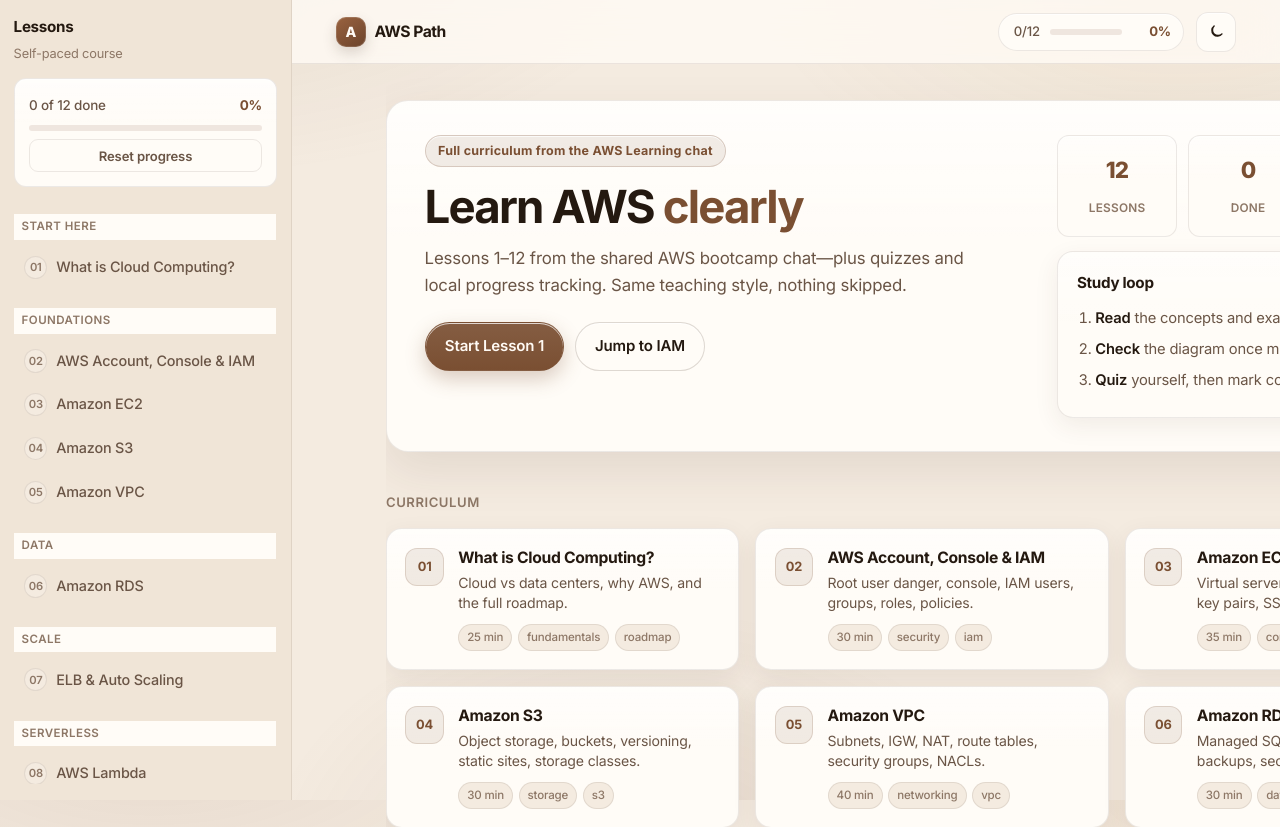
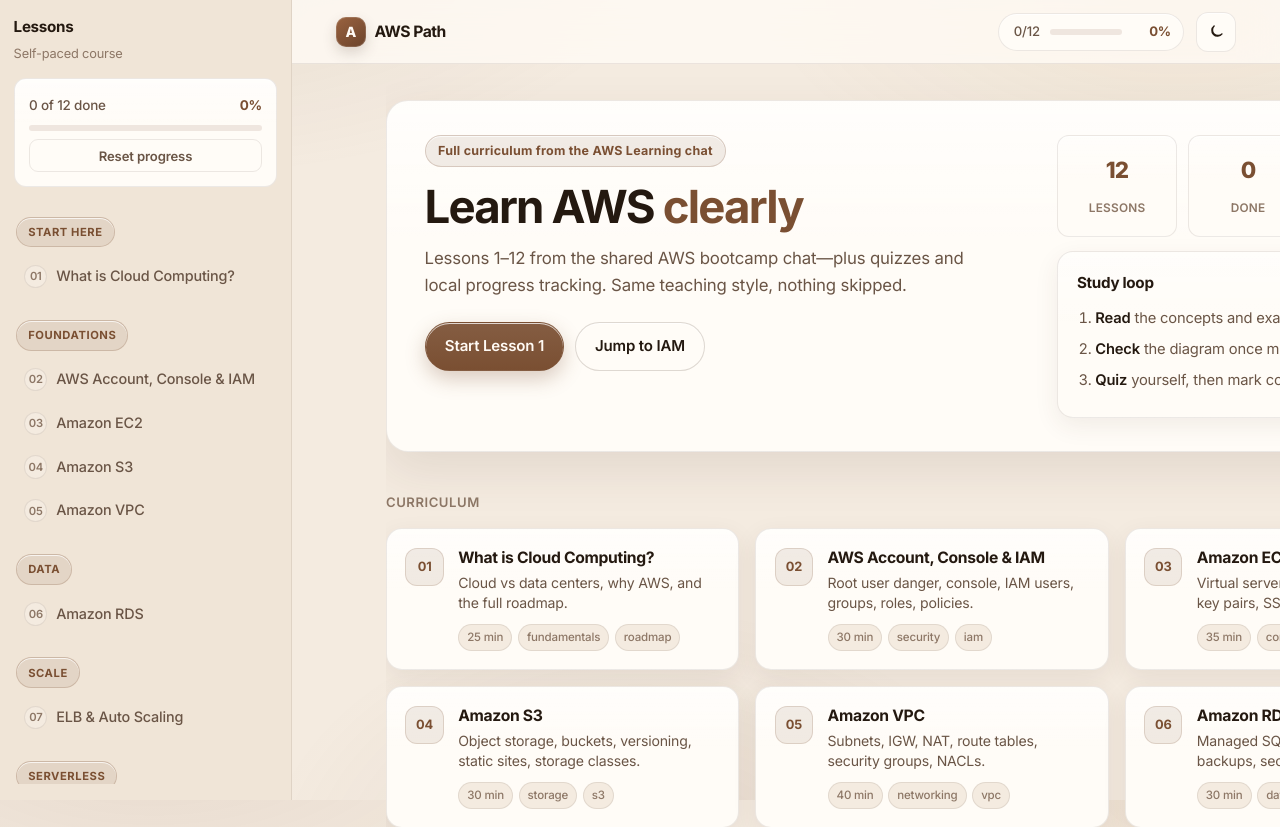
Before and after one commit to thearnabsaha/aws-path-learning, a Next.js app: page / in a window 1280 px wide. Shown: the top 827 px of the page. Built offline with nearby package versions, Linux system fonts and the light colour scheme.

Commit message:
Style nav section labels as mocha pills
Replace the white sticky nav-section background with a rounded mocha
badge that matches the cream/mocha theme in light and dark modes.

```diff
--- a/src/app/globals.css
+++ b/src/app/globals.css
@@ -488,17 +488,22 @@
 }
 
 .nav-section {
-  margin: 0.7rem 0 0.35rem;
-  padding: 0.2rem 0.5rem;
-  font-size: 0.72rem;
-  font-weight: 600;
-  letter-spacing: 0.04em;
+  display: inline-flex;
+  align-items: center;
+  margin: 0.85rem 0 0.45rem 0.15rem;
+  padding: 0.32rem 0.7rem;
+  font-size: 0.7rem;
+  font-weight: 700;
+  letter-spacing: 0.05em;
   text-transform: uppercase;
-  color: var(--text-dim);
+  color: var(--mocha);
   position: sticky;
   top: 0;
-  background: var(--bg-elevated);
   z-index: 1;
+  border-radius: 999px;
+  background: var(--accent-soft);
+  border: 1px solid color-mix(in srgb, var(--accent) 22%, transparent);
+  box-shadow: var(--shadow-soft);
 }
 
 .nav-link {
```
